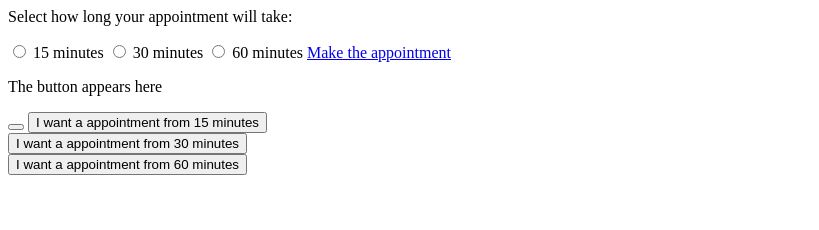
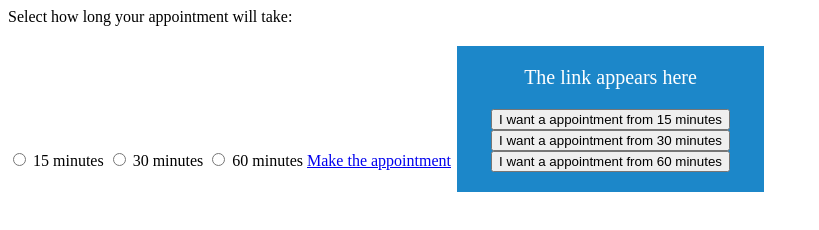
Before and after one commit to codeboyz-co/codeboyz.co, a website: page calendly.html in a window 1280 px wide. Shown: the whole page, without its empty margins (0-819 px from the left). Drawn offline with Linux system fonts and the light colour scheme.

Commit message:
did something completely different

```diff
--- a/calendly.html
+++ b/calendly.html
@@ -36,8 +36,8 @@
     <form action="https://calendly.com/obadja_ris/60min">
       <input type="submit" value="Creeër een 60-minuten-afspraak">
     </form> -->
-    <p id="link">The button appears here</p>
-    <button id="link2"></button>
+    <a class="button" href="" id="link">The link appears here</p>
+
     <button onclick="linkappear1()">I want a appointment from 15 minutes</button>
     <br><button onclick="linkappear2()">I want a appointment from 30 minutes</button>
     <br><button onclick="linkappear3()">I want a appointment from 60 minutes</button>
--- a/javascript.js
+++ b/javascript.js
@@ -22,16 +22,11 @@ function minutes() {
   }
 }
 function linkappear1() {
-  document.getElementById("link").innerHTML = "Click on the button below"
-  document.getElementById("link2").onclick = "window.location.href='https://calendly.com/obadja_ris/30min'"
-  document.getElementById("link2").innerHTML = "Click me"
+  document.getElementById("link").href ="https://calendly.com/obadja_ris/60min"
 }
 function linkappear2() {
-  document.getElementById("link").innerHTML = "https://calendly.com/obadja_ris/30min"
+  document.getElementById("link").href = "https://calendly.com/obadja_ris/30min"
 }
 function linkappear3() {
-  document.getElementById("link").innerHTML = "https://calendly.com/obadja_ris/60min"
+  document.getElementById("link").href = "https://calendly.com/obadja_ris/60min"
 }
-function makethebuttonwork1() {
-
-}
--- a/style.css
+++ b/style.css
@@ -54,3 +54,15 @@ header {
 .containerfooter {
   background-color: rgb(116, 194, 240);
 }
+.button {
+  background-color: #1c87c9;
+  border: none;
+  color: white;
+  padding: 20px 34px;
+  text-align: center;
+  text-decoration: none;
+  display: inline-block;
+  font-size: 20px;
+  margin: 4px 2px;
+  cursor: pointer;
+}
```
